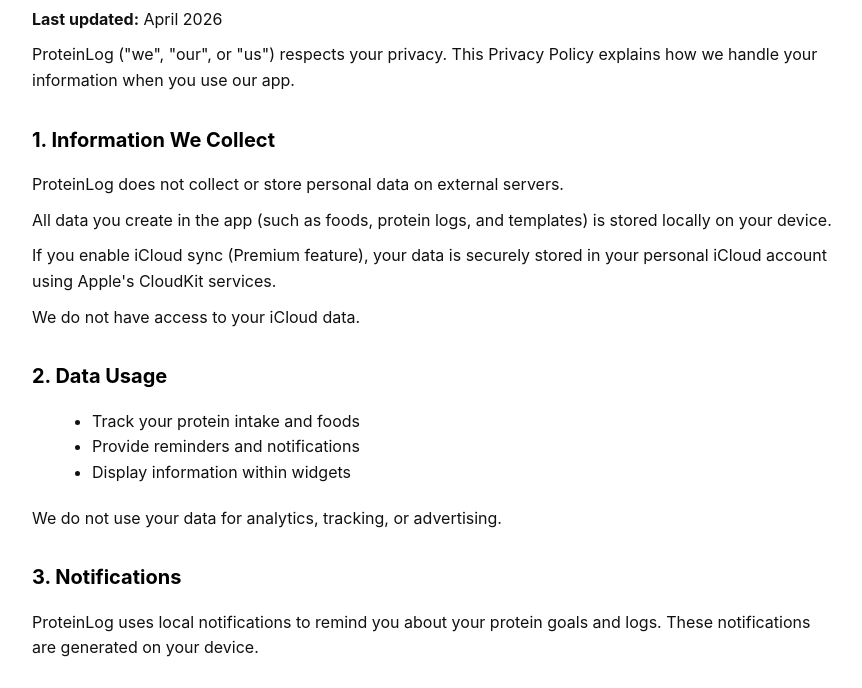
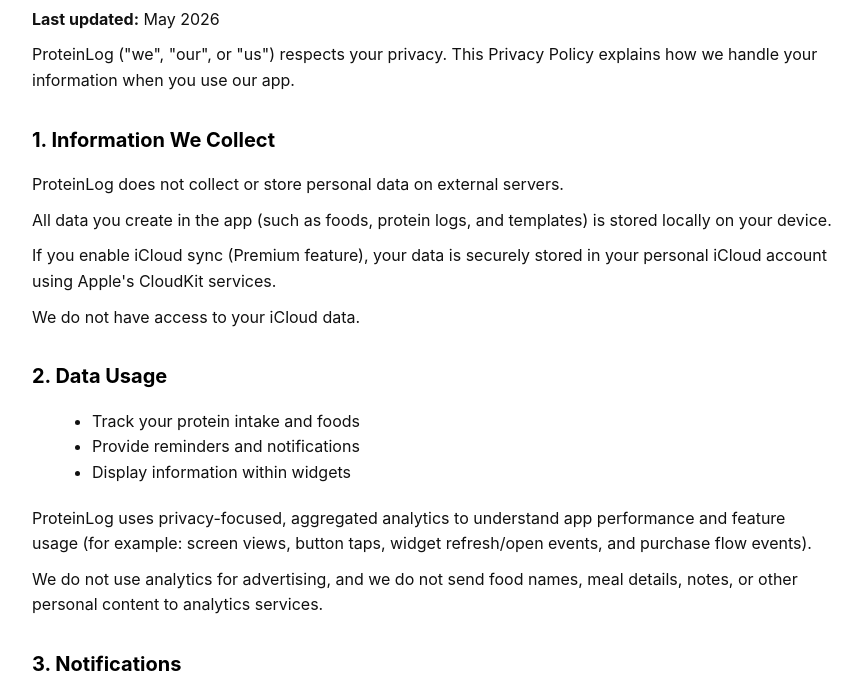
Before and after one commit to andredestro/andredestro.github.io, a plain HTML site: page app/ProteinLog/privacypolicy/index.html in a window 1280 px wide. Shown: the part 88-776 px from the top of the page, without its empty margins (208-1070 px from the left). Drawn offline with Linux system fonts and the light colour scheme.

Commit message:
chore: sync privacy policy from ProteinLog 1.1.1

```diff
--- a/app/ProteinLog/privacypolicy/index.html
+++ b/app/ProteinLog/privacypolicy/index.html
@@ -8,7 +8,7 @@
     </head>
     <body>
         <h1>Privacy Policy</h1>
-        <p><strong>Last updated:</strong> April 2026</p>
+        <p><strong>Last updated:</strong> May 2026</p>
 
         <p>
             ProteinLog ("we", "our", or "us") respects your privacy. This Privacy
@@ -36,7 +36,15 @@
             <li>Provide reminders and notifications</li>
             <li>Display information within widgets</li>
         </ul>
-        <p>We do not use your data for analytics, tracking, or advertising.</p>
+        <p>
+            ProteinLog uses privacy-focused, aggregated analytics to understand app
+            performance and feature usage (for example: screen views, button taps,
+            widget refresh/open events, and purchase flow events).
+        </p>
+        <p>
+            We do not use analytics for advertising, and we do not send food names,
+            meal details, notes, or other personal content to analytics services.
+        </p>
 
         <h2>3. Notifications</h2>
         <p>
@@ -62,6 +70,7 @@
         <ul>
             <li>Open Food Facts (food search and barcode lookup — <a href="https://world.openfoodfacts.org">world.openfoodfacts.org</a>)</li>
             <li>USDA FoodData Central (food search — <a href="https://fdc.nal.usda.gov">fdc.nal.usda.gov</a>)</li>
+            <li>Firebase Analytics (aggregated app usage metrics)</li>
             <li>Apple iCloud (CloudKit — Premium sync)</li>
             <li>StoreKit (in-app purchases)</li>
             <li>iOS system frameworks</li>
```
